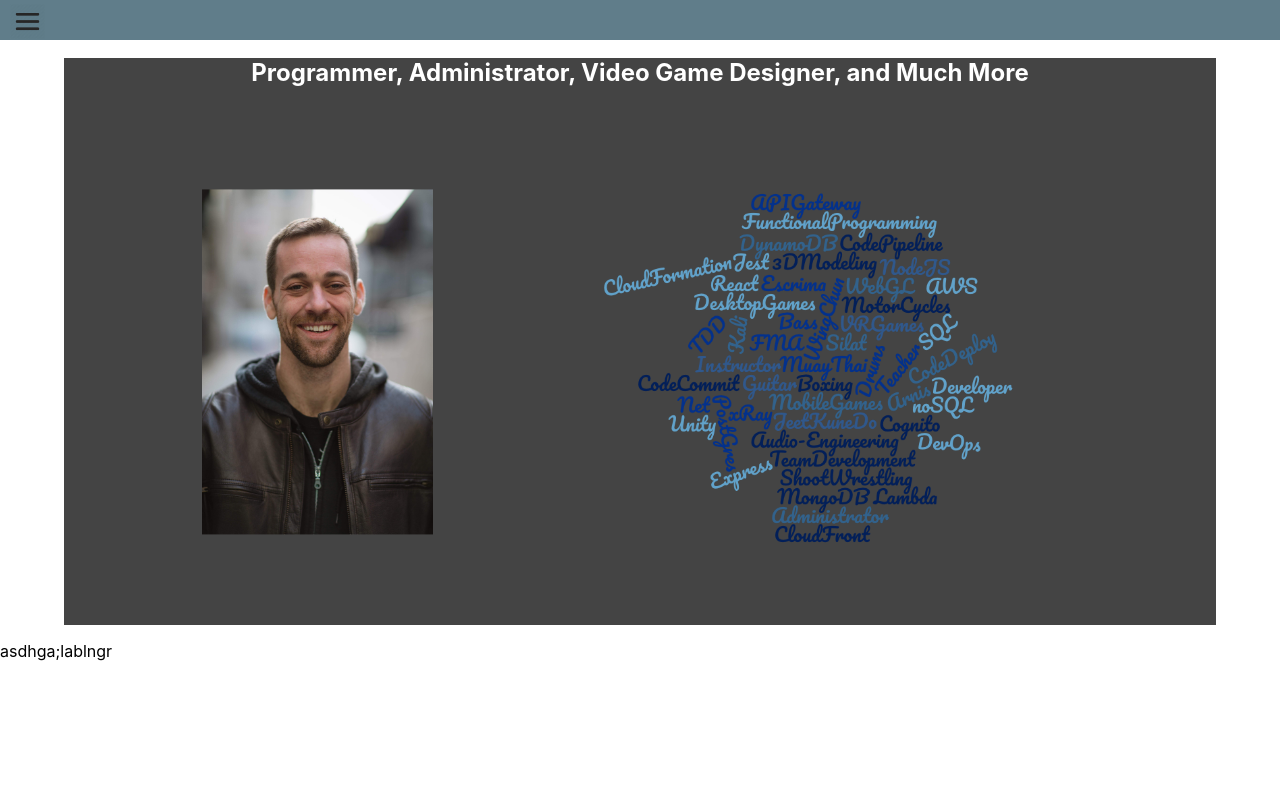
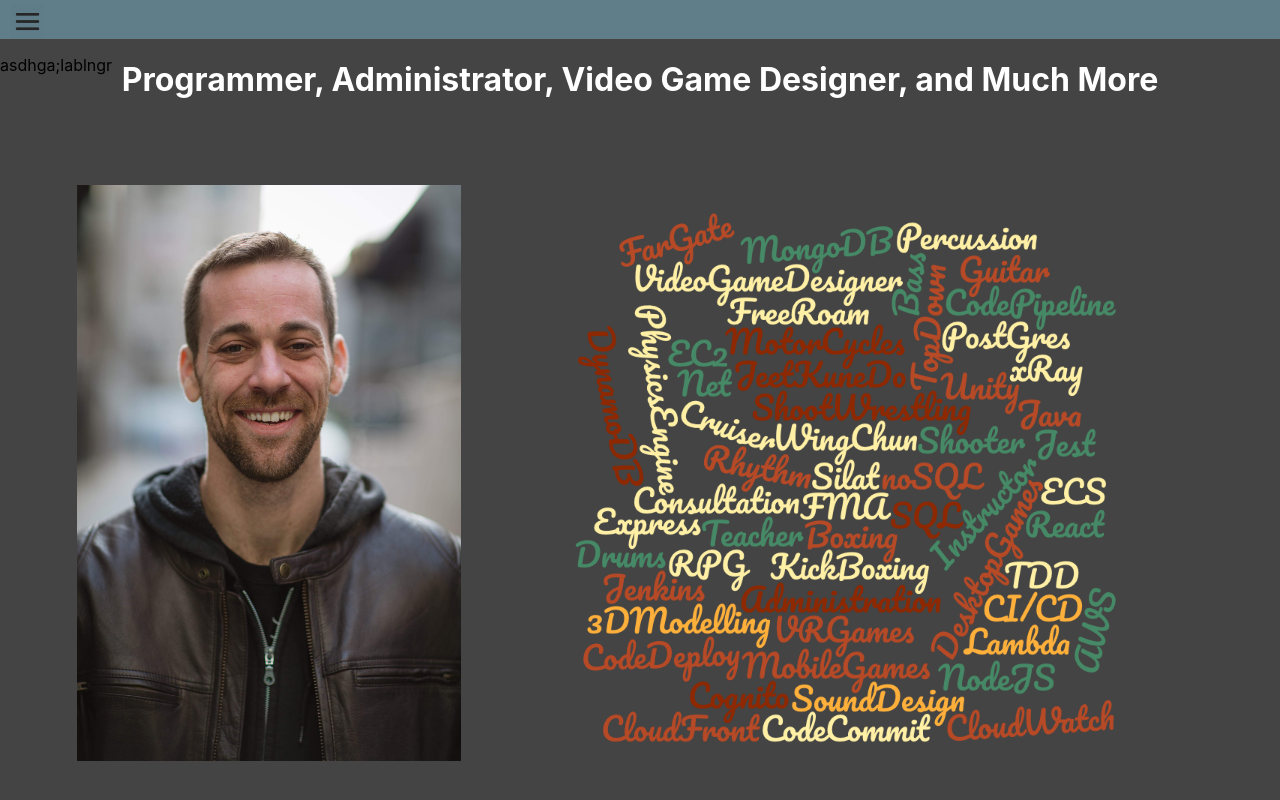
Before and after one commit to ColinDanforth/mywebresume, a React (Create React App) app: page / in a window 1280 px wide. Shown: the top 800 px of the page. Built offline with nearby package versions, Linux system fonts and the light colour scheme.

Commit message:
update to landing page style and structure

```diff
--- a/src/components/LandingPage.js
+++ b/src/components/LandingPage.js
@@ -1,45 +1,72 @@
 import React from 'react'
+import PropTypes from 'prop-types'
 import wordCloud from '../images/myWordCloud.png'
 import profileImage from "../images/profileImage.JPG"
 
 const profileImageStyle = {
   position: 'relative',
-  transform: 'translate(0%, 25%)',
-  float: 'left',
-  marginLeft: '12%',
-  width: '20%',
+  marginLeft: '2%',
+  maxWidth: '30%',
+  marginTop: '5%',
+  marginBottom: '5%',
+  width: 'auto',
   height: 'auto',
   zIndex: '-1',
 }
 
 const wordCloudStyle = {
   position: 'relative',
-  width: '60%',
+  maxWidth: '60%',
+  marginTop: '5%',
+  marginBottom: '5%',
+  width: 'auto',
   height: 'auto',
   zIndex: '-1',
-}
-
-const wordCloudBackGround = {
-  position: 'relative',
-  textAlign: 'center',
-  backgroundColor: '#444444',
-  marginLeft: '5%',
-  width: '90%',
-  height: 'auto',
-  zIndex: '-2',
 }
 
 const headerStyle = {
   color: '#FFFFFF',
   position: 'relative',
-  marginTop: '5%',
-  fontSize: '1.5em',
+  fontSize: '2em',
 }
 
 class LandingPage extends React.Component{
+  constructor(){
+    super()
+    this.state={
+      wordCloudBackGround: {
+        position: 'absolute',
+        top: '0px',
+        textAlign: 'center',
+        backgroundColor: '#444444',
+        width: '100%',
+        height: 'auto',
+        zIndex: '-2',
+      }
+    }
+  }
+
+  componentDidUpdate(Props){
+    if(parseInt(this.state.wordCloudBackGround.top, 10) !== Math.floor(this.props.headerHeight)){
+      const wordCloudBackGround = this.state.wordCloudBackGround
+      console.log(this.props.headerHeight)
+      this.setState({
+        wordCloudBackGround: {
+          position: wordCloudBackGround.position,
+          top: Math.floor(this.props.headerHeight) + 'px',
+          textAlign: wordCloudBackGround.textAlign,
+          backgroundColor: wordCloudBackGround.backgroundColor,
+          width: wordCloudBackGround.width,
+          height: wordCloudBackGround.height,
+          zIndex: wordCloudBackGround.zIndex,
+        }
+      })
+    }
+  }
+
   render(){
     return(
-      <div style={wordCloudBackGround}>
+      <div style={this.state.wordCloudBackGround}>
         <h1 style={headerStyle}>Programmer, Administrator, Video Game Designer, and Much More</h1>
         <img style={profileImageStyle} src={profileImage} alt=''/>
         <img style={wordCloudStyle} src={wordCloud} alt=''/>
@@ -49,3 +76,7 @@
 }
 
 export default LandingPage
+
+LandingPage.propTypes = {
+  headerHeight: PropTypes.number,
+}
--- a/src/components/RootPageItem.js
+++ b/src/components/RootPageItem.js
@@ -2,10 +2,9 @@
 import StylizedHeader from "./StylizedHeader"
 import LandingPage from "./LandingPage"
 
-const rootStyle = {
-  position: 'relative',
-  top: '0px',
-  width: '100%',
+const rootPosition = {
+  position: 'flex',
+  top: '0px'
 }
 
 class RootPageItem extends React.Component{
@@ -42,18 +41,14 @@
 
   render(){
     return(
-      <div style={rootStyle}>
-        <div>
-          <div>
+      <div style={rootPosition}>
             <StylizedHeader
               handleHeaderResize={this.onHeaderResize}
             />
-            <LandingPage/>
-          </div>
-          <div>
+            <LandingPage
+              headerHeight={this.state.headerHeight}
+            />
             <p>asdhga;lablngr</p>
-          </div>
-        </div>
       </div>
     )
   }
--- a/src/components/StylizedHeader.js
+++ b/src/components/StylizedHeader.js
@@ -5,11 +5,11 @@
 import ReactResizeDetector from 'react-resize-detector'
 
 const menuBar = {
-  position: 'fixed',
+  position: 'sticky',
   top: '0px',
   left: '0px',
   width: '100%',
-  height: '40px',
+  height: 'auto',
   backgroundColor: '#607d8a',
 }
 
@@ -23,8 +23,6 @@
 
 const sideMenuPanelStyle ={
   position: 'fixed',
-  left: '0px',
-  top: '40px',
   width: '150px',
   height: '100%',
   backgroundColor: '#607d8a',
@@ -57,7 +55,7 @@
             <SideMenuPanel/>
           </div>)
           :
-          (<div style={{'display': 'blocked'}}/>)
+          (<div style={{'display': 'none'}}/>)
         }
         <ReactResizeDetector handleWidth handleHeight onResize={this.props.handleHeaderResize}/>
       </div>
```
Also changed, not shown: src/images/myWordCloud.png.
